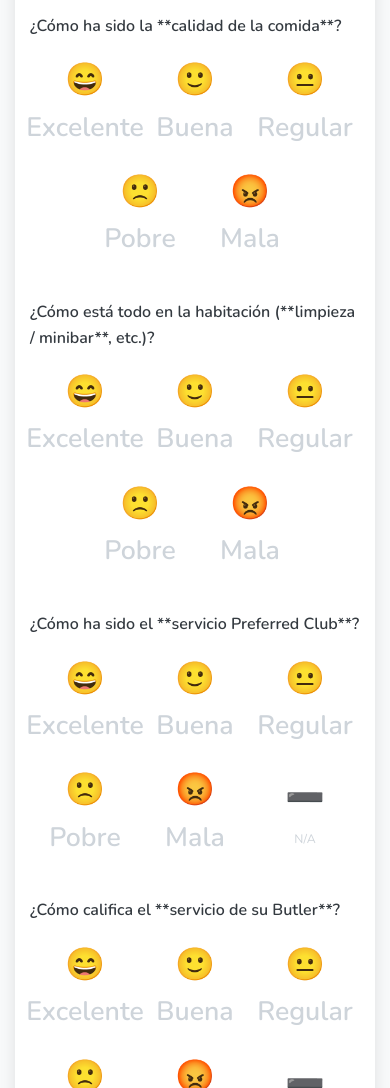
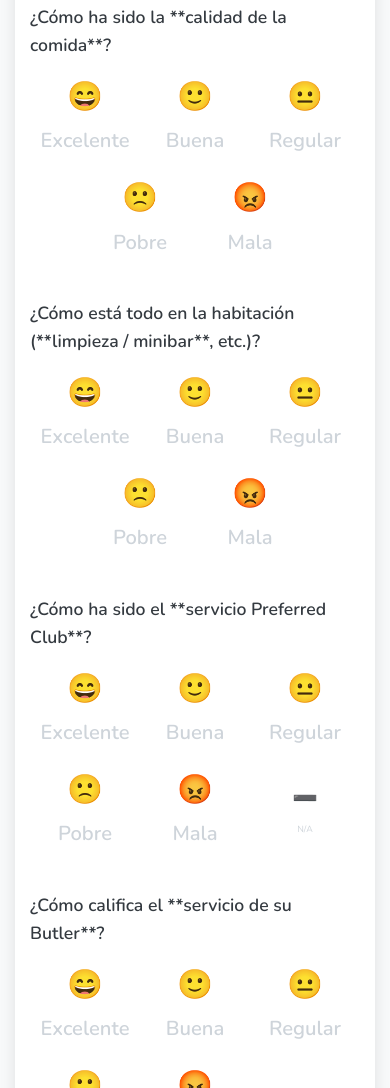
Before and after one commit to ISMAKUN17/Survey, a plain HTML site: page index.html in a window 390 px wide. Shown: the part 912-2000 px from the top of the page. Drawn offline with nearby package versions, Linux system fonts and the light colour scheme.

Commit message:
Update index.html

```diff
--- a/index.html
+++ b/index.html
@@ -93,7 +93,7 @@
             margin-bottom: 12px; /* Más espacio para la etiqueta */
             font-weight: 600;
             color: var(--text-color);
-            font-size: 1.1em;
+            font-size: 1.25em; /* AUMENTADO: Tamaño de la pregunta */
         }
 
         .form-group input[type="text"],
@@ -127,7 +127,7 @@
         .rating-faces label {
             cursor: pointer;
             position: relative;
-            font-size: 3em; /* Tamaño de las caritas */
+            font-size: 2.5em; /* REDUCIDO: Tamaño de las caritas */
             transition: transform 0.2s ease, color 0.2s ease;
             color: var(--face-default); /* Color por defecto gris */
             display: flex;
@@ -157,20 +157,22 @@
         .rating-faces input[type="radio"]:checked + label[for*="-5"] { color: var(--face-excellent); }
         .rating-faces input[type="radio"]:checked + label[for*="-na"] { color: var(--face-na); }
 
+        /* Estilo para el texto de calificación debajo de la carita */
+        .rating-faces small {
+            font-size: 0.7em; /* Pequeño y legible */
+            display: block;
+            margin-top: 5px; /* Espacio entre la carita y el texto */
+        }
+
         /* Estilo para el input "No aplica" */
         .rating-faces .nps-na-option {
-            font-size: 1.2em; /* Texto un poco más grande */
+            font-size: 1em; /* REDUCIDO: Tamaño del texto para "N/A" */
             font-weight: 500;
             color: var(--face-default);
         }
         .rating-faces .nps-na-option .face-icon {
-            font-size: 2.8em; /* Tamaño del icono */
+            font-size: 2.2em; /* REDUCIDO: Tamaño del icono N/A */
             margin-bottom: 2px; /* Espacio entre icono y texto */
-        }
-        .rating-faces .nps-na-option small {
-            font-size: 0.7em; /* Texto "N/A" más pequeño */
-            display: block;
-            margin-top: 5px; /* Espacio con la carita */
         }
 
         button[type="submit"] {
@@ -294,7 +296,7 @@
                 font-size: 1em;
             }
             .form-group label {
-                font-size: 1em;
+                font-size: 1.1em; /* Ajuste en móvil */
                 margin-bottom: 10px;
             }
             .rating-faces {
@@ -302,19 +304,19 @@
                 gap: 8px; /* Menor espacio entre caritas */
             }
             .rating-faces label {
-                font-size: 2.5em; /* Reducir tamaño de caritas */
+                font-size: 2.2em; /* Ajuste para caritas en móvil */
                 flex-basis: calc(20% - 8px);
                 max-width: calc(20% - 8px);
                 min-width: 55px;
             }
             .rating-faces .nps-na-option {
-                font-size: 1.1em;
+                font-size: 0.9em; /* Ajuste para N/A en móvil */
                 flex-basis: calc(20% - 8px);
                 max-width: calc(20% - 8px);
                 min-width: 55px;
             }
             .rating-faces .nps-na-option .face-icon {
-                font-size: 2.2em;
+                font-size: 1.8em; /* Ajuste del icono N/A en móvil */
             }
             button[type="submit"] {
                 font-size: 1.1em;
@@ -340,16 +342,17 @@
                 font-size: 1.8em;
             }
             .rating-faces label {
-                font-size: 2em;
+                font-size: 1.8em; /* Ajuste aún más pequeño para caritas en móvil muy pequeño */
                 flex-basis: calc(33.33% - 8px); /* 3 caritas por fila */
                 max-width: calc(33.33% - 8px);
             }
              .rating-faces .nps-na-option {
+                font-size: 0.8em;
                 flex-basis: calc(33.33% - 8px);
                 max-width: calc(33.33% - 8px);
             }
             .rating-faces .nps-na-option .face-icon {
-                font-size: 1.8em;
+                font-size: 1.6em;
             }
             button[type="submit"] {
                 font-size: 1em;
```
